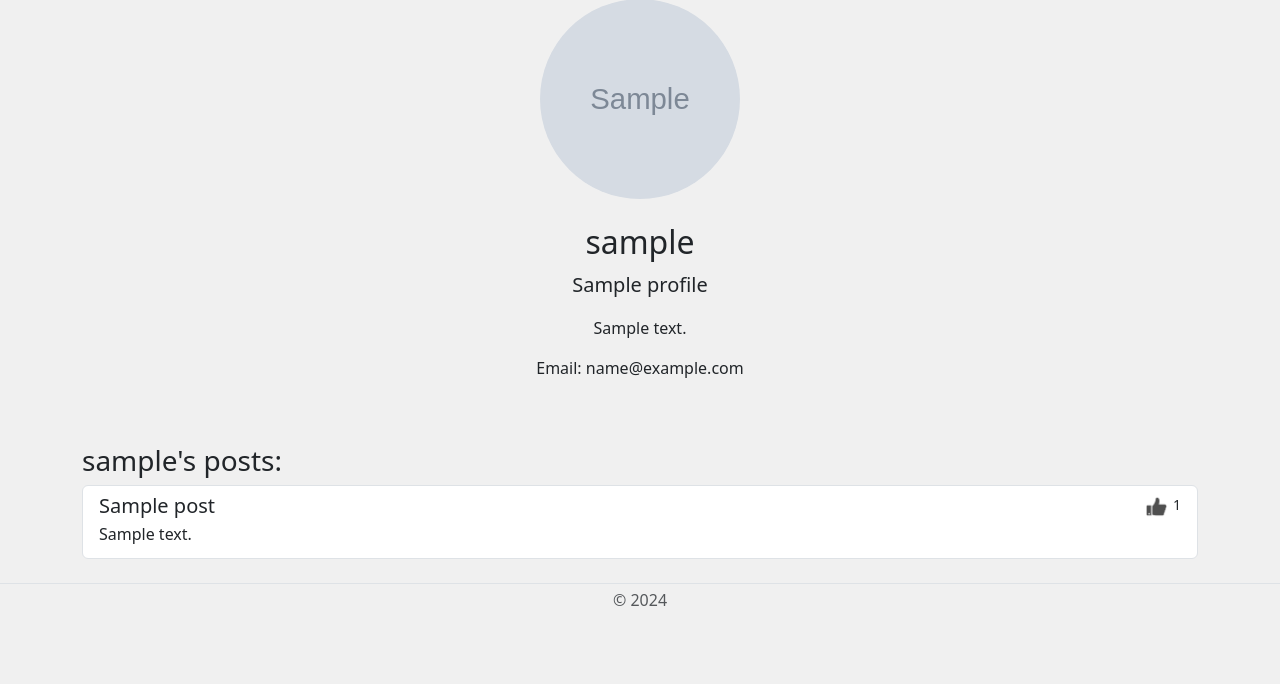
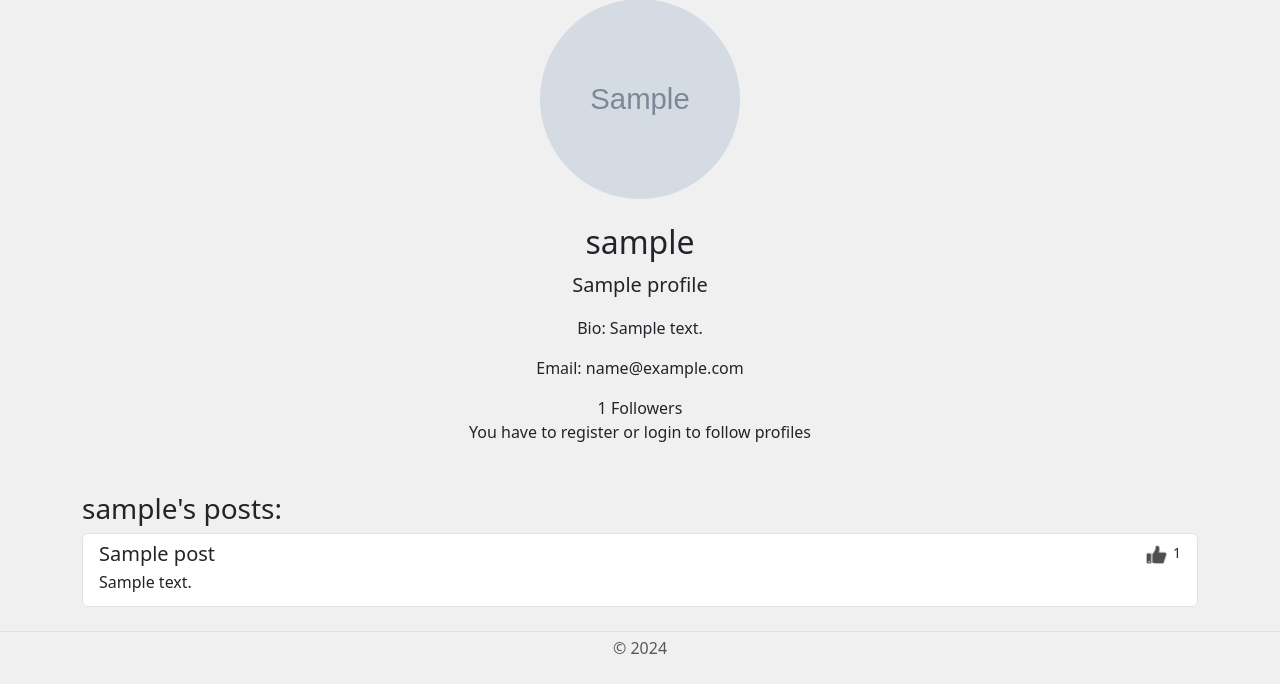
Before and after one commit to ravion223/website-with-blogs, a Django app: page /profile/1 in a window 1280 px wide. Shown: the part 103-787 px from the top of the page. Before the commit the page ends 709 px from the top, so only its background shows below. Run offline with Django 5.2, Linux system fonts and the light colour scheme; tables that the repository leaves empty hold one stand-in row (values such as "Sample post"); grey boxes marked "Sample" are stand-in pictures.

Commit message:
added following system

```diff
--- a/blogs/models.py
+++ b/blogs/models.py
@@ -6,12 +6,16 @@ from django.contrib.auth.models import User
 
 class Profile(models.Model):
     user = models.OneToOneField(User, null=True, on_delete = models.CASCADE)
+    followers = models.ManyToManyField(User, related_name='followed_profile')
 
     name = models.CharField(max_length=200, null=True)
     bio = models.TextField(blank=True, null=True)
     profile_pic = models.ImageField(blank=True, null=True, upload_to="profile/")
     email = models.EmailField(blank=True, null=True)
     date_of_creation = models.DateTimeField(auto_now_add = True, null = True)
+
+    def total_followers(self):
+        return self.followers.count()
 
     def __str__(self) -> str:
         return f"{self.user.username}'s profile"
--- a/blogs/urls.py
+++ b/blogs/urls.py
@@ -10,4 +10,5 @@ urlpatterns = [
     path('edit-profile-form/', edit_profile_view, name="edit-profile-form"),
     path('search-blogs/', search_blogs, name="search-blogs"),
     path('like/<int:pk>', like_post, name='liked_post'),
+    path('follow/<int:pk>', follow_profile, name="followed-profile")
 ]
--- a/blogs/views.py
+++ b/blogs/views.py
@@ -106,9 +106,14 @@ def get_profile(request):
     )
 
 
-def get_profile_by_id(request, pk):
+def get_profile_by_id(request, pk: int):
     sprofile = get_object_or_404(Profile, id=pk)
     profile = None
+
+    followed = False
+    if sprofile.followers.filter(id=request.user.id).exists():
+        followed = True
+
     if request.user.is_authenticated:
         try:
             profile = Profile.objects.get(user=request.user)
@@ -118,7 +123,8 @@ def get_profile_by_id(request, pk):
     context = {
         'sprofile': sprofile,
         'profile': profile,
-        'posts': sprofile.user.posts.all()
+        'posts': sprofile.user.posts.all(),
+        'followed': followed
     }
 
     return render(
@@ -199,3 +205,16 @@ def like_post(request, pk):
         liked = True
 
     return HttpResponseRedirect(reverse('post-detail', args=[str(pk)]))
+
+
+def follow_profile(request, pk: int):
+    profile = get_object_or_404(Profile, id=request.POST.get('profile_id'))
+    followed = False
+    if profile.followers.filter(id=request.user.id).exists():
+        profile.followers.remove(request.user)
+        followed = False
+    else:
+        profile.followers.add(request.user)
+        followed = True
+
+    return HttpResponseRedirect(reverse('profile', args=[str(pk)]))
--- a/templates/blogs/profile.html
+++ b/templates/blogs/profile.html
@@ -18,6 +18,7 @@
             {% else %}
                 <p>Email: not specified</p>
             {% endif %}
+            {{ profile.total_followers }} Followers
 
         </div>
     </div>
--- a/templates/blogs/sprofile.html
+++ b/templates/blogs/sprofile.html
@@ -12,12 +12,32 @@
             {% endif %}
             <h2>{{ sprofile.user.username }}</h2>
             <p class="lead">{{ sprofile.name }}</p>
-            <p>{{ sprofile.bio }}</p>
+            <p>Bio: {{ sprofile.bio }}</p>
             {% if sprofile.user.email is not Null %}
                 <p>Email: {{ sprofile.email }}</p>
             {% else %}
                 <p>Email: not specified</p>
             {% endif %}
+            {{ sprofile.total_followers }} Followers
+            <form method="POST" action="{% url 'followed-profile' sprofile.pk %}">
+                {% csrf_token %}
+                {% if request.user.is_authenticated %}
+                    {% if sprofile.id == profile.id %}
+                        {% else %}
+                            {% if followed %}
+                            <button type="submit" class="btn btn-danger" name="profile_id" value="{{ sprofile.pk }}">
+                                Unfollow
+                            </button>
+                            {% else %}
+                            <button type="submit" class="btn btn-primary" name="profile_id" value="{{ sprofile.pk }}">
+                                Follow
+                            </button>
+                            {% endif %}
+                    {% endif %}
+                {% else %}
+                    You have to register or login to follow profiles
+                {% endif %}
+            </form>
 
         </div>
     </div>
```
Also changed, not shown: templates/test.html (+26 -34 lines), blogs/migrations/0010_alter_commentary_options_alter_post_options_and_more.py (added), media/images/v1grc.png (deleted).
